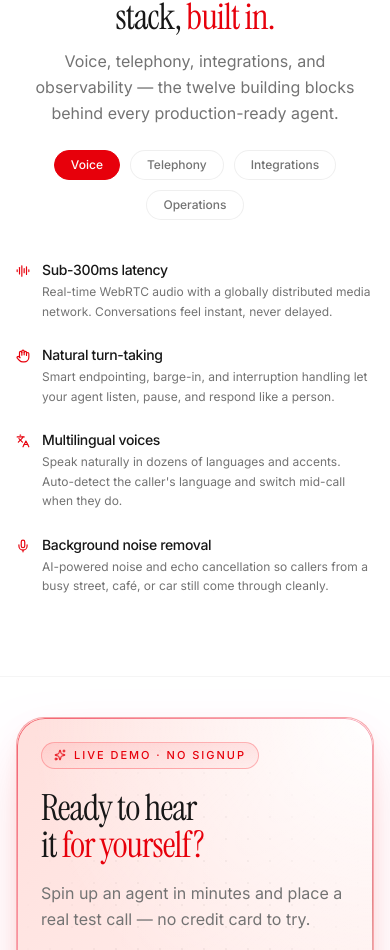
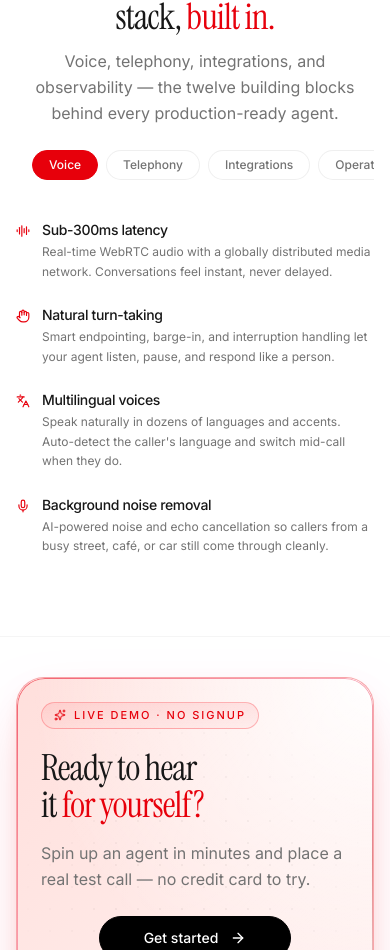
Before and after one commit to bideptart/9278ai, a Next.js app: page /features in a window 390 px wide. Shown: the part 1107-2057 px from the top of the page. Built offline with nearby package versions, Linux system fonts and the light colour scheme; no server answers.

Commit message:
Make Capabilities category pills a single scrollable row on mobile
They were wrapping to 2 lines with an orphaned pill; now they scroll
horizontally in one row on mobile, unchanged wrap-and-center on desktop.

Co-Authored-By: Claude Sonnet 5 <noreply@anthropic.com>

```diff
--- a/components/sections/features.tsx
+++ b/components/sections/features.tsx
@@ -423,13 +423,13 @@ export function Features() {
             </p>
           </ScrollReveal>
 
-          <div className="mt-6 flex flex-wrap items-center justify-center gap-2.5">
+          <div className="mt-6 flex flex-nowrap items-center justify-start gap-2 overflow-x-auto px-4 [scrollbar-width:none] sm:flex-wrap sm:justify-center sm:gap-2.5 sm:overflow-visible sm:px-0 [&::-webkit-scrollbar]:hidden">
             {featureCategories.map((category) => (
               <button
                 key={category}
                 type="button"
                 onClick={() => setActiveCategory(category)}
-                className={`rounded-full border px-4 py-1.5 text-xs font-medium transition-colors ${
+                className={`shrink-0 rounded-full border px-4 py-1.5 text-xs font-medium transition-colors ${
                   category === "All" ? "hidden sm:inline-flex" : ""
                 } ${
                   activeCategory === category
```
